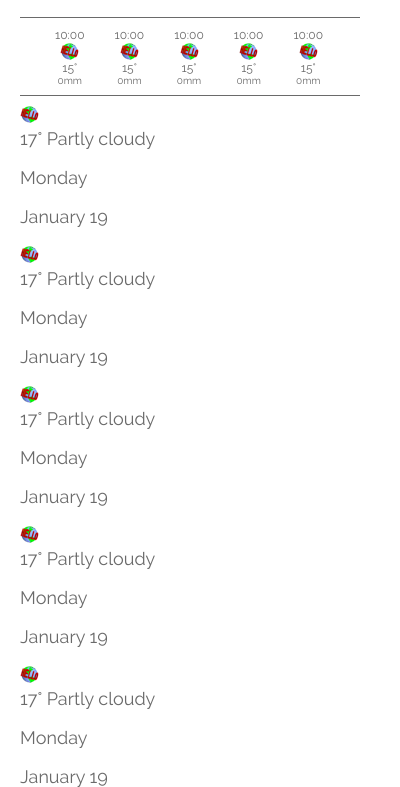
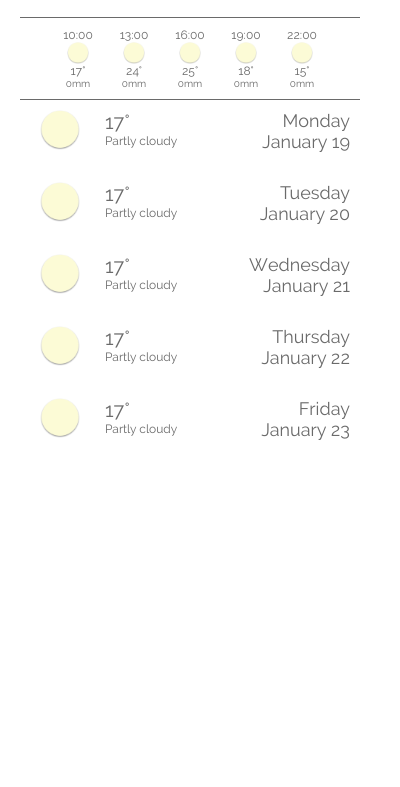
Before and after one commit to ankitakumar04/weather-extension, a browser extension: page popup.html in a window 400 px wide. Shown: the part 128-915 px from the top of the page. After the commit the page ends 844 px from the top, so only its background shows below. Drawn offline with Linux system fonts and the light colour scheme; files whose address does not match are found by name.

Commit message:
most of the basic layout is done

```diff
--- a/popup.html
+++ b/popup.html
@@ -14,7 +14,7 @@
             </div>
         </div><!--menu-->
         <div class="current">
-            <img class="current-img" src="icon.png" width="100px" height="100px" alt="icon"/>
+            <img class="current-img" src="sun.png" alt="icon"/>
             <div class="weather">
                 <span>15&deg</span>
                 <span>Sunny</span>
@@ -24,31 +24,31 @@
         <div class="today">
             <div class="period">
                 <span class="time">10:00</span>
-                <img src="icon.png" alt="icon">
-                <span class="temp">15&deg</span>
+                <img src="sun.png" alt="icon">
+                <span class="temp">17&deg</span>
                 <span class="precip">0mm</span>
             </div>
             <div class="period">
-                <span class="time">10:00</span>
-                <img src="icon.png" alt="icon">
-                <span class="temp">15&deg</span>
+                <span class="time">13:00</span>
+                <img src="sun.png" alt="icon">
+                <span class="temp">24&deg</span>
                 <span class="precip">0mm</span>
             </div>
             <div class="period">
-                <span class="time">10:00</span>
-                <img src="icon.png" alt="icon">
-                <span class="temp">15&deg</span>
+                <span class="time">16:00</span>
+                <img src="sun.png" alt="icon">
+                <span class="temp">25&deg</span>
                 <span class="precip">0mm</span>
             </div>
             <div class="period">
-                <span class="time">10:00</span>
-                <img src="icon.png" alt="icon">
-                <span class="temp">15&deg</span>
+                <span class="time">19:00</span>
+                <img src="sun.png" alt="icon">
+                <span class="temp">18&deg</span>
                 <span class="precip">0mm</span>
             </div>
             <div class="period">
-                <span class="time">10:00</span>
-                <img src="icon.png" alt="icon">
+                <span class="time">22:00</span>
+                <img src="sun.png" alt="icon">
                 <span class="temp">15&deg</span>
                 <span class="precip">0mm</span>
             </div>
@@ -56,7 +56,7 @@
         <hr>
         <div class="forecast">
             <div class="day">
-                <img src="icon.png" alt="icon"/>
+                <img src="sun.png" alt="icon"/>
                 <div class="weather">
                     <span class="temp">17&deg</span>
                     <span class="description">Partly cloudy</span>
@@ -67,47 +67,47 @@
                 </div>
             </div><!--day-->
             <div class="day">
-                <img src="icon.png" alt="icon"/>
+                <img src="sun.png" alt="icon"/>
                 <div class="weather">
                     <span class="temp">17&deg</span>
                     <span class="description">Partly cloudy</span>
                 </div>
                 <div class="date">
-                    <p class="weekday">Monday</p>
-                    <p class="month">January 19</p>
+                    <p class="weekday">Tuesday</p>
+                    <p class="month">January 20</p>
                 </div>
             </div><!--day-->
             <div class="day">
-                <img src="icon.png" alt="icon"/>
+                <img src="sun.png" alt="icon"/>
                 <div class="weather">
                     <span class="temp">17&deg</span>
                     <span class="description">Partly cloudy</span>
                 </div>
                 <div class="date">
-                    <p class="weekday">Monday</p>
-                    <p class="month">January 19</p>
+                    <p class="weekday">Wednesday</p>
+                    <p class="month">January 21</p>
                 </div>
             </div><!--day-->
             <div class="day">
-                <img src="icon.png" alt="icon"/>
+                <img src="sun.png" alt="icon"/>
                 <div class="weather">
                     <span class="temp">17&deg</span>
                     <span class="description">Partly cloudy</span>
                 </div>
                 <div class="date">
-                    <p class="weekday">Monday</p>
-                    <p class="month">January 19</p>
+                    <p class="weekday">Thursday</p>
+                    <p class="month">January 22</p>
                 </div>
             </div><!--day-->
             <div class="day">
-                <img src="icon.png" alt="icon"/>
+                <img src="sun.png" alt="icon"/>
                 <div class="weather">
                     <span class="temp">17&deg</span>
                     <span class="description">Partly cloudy</span>
                 </div>
                 <div class="date">
-                    <p class="weekday">Monday</p>
-                    <p class="month">January 19</p>
+                    <p class="weekday">Friday</p>
+                    <p class="month">January 23</p>
                 </div>
             </div><!--day-->
         </div><!--forecast-->
--- a/src/main.less
+++ b/src/main.less
@@ -65,6 +65,7 @@ div.current{
 
     .current-img{
         float: left;
+        height: 100px;
     }
     .weather{
         float: left;
@@ -83,13 +84,16 @@ div.current{
 div.today{
     .Clearfix();
     margin-top: 10px;
-    padding-left: 5px; //fix imperfect sizing
+    margin-bottom: 10px;
+    width: 280px;
+    padding-left: 30px;
+    padding-right: 30px;
 
     // should probably set size
     .period{
         float: left;
         text-align: center;
-        margin-left: 30px;
+        width: 20%;
 
         & > span,
         & > img{
@@ -102,9 +106,48 @@ div.today{
         }
         img{
             margin: 0 auto;
+            height: 22px;
         }
         .precip{
             font-size: @font-default*0.555;
         }
     }
 }
+
+div.forecast{
+    margin-top: 10px;
+    padding-left: 10px;
+
+    .day{
+        .Clearfix();
+        margin-bottom: 30px;
+        padding-left: 10px;
+        padding-right: 10px;
+        &:last-child{
+            margin-bottom: 10px;
+        }
+
+        img{
+            float: left;
+            height: 40px;
+            margin-right: 25px;
+        }
+        div.weather{
+            float: left;
+            span{
+                display: block;
+                font-size: @font-default*0.666;
+                &:first-child{
+                    font-size: @font-default*1.111;
+                }
+            }
+        }
+        div.date{
+            float: right;
+            text-align: right;
+            p{
+                margin: 0;
+            }
+        }
+    }
+}
```
Also changed, not shown: Sun.png (added), dist/main.css, icon.png (deleted), manifest.json.
